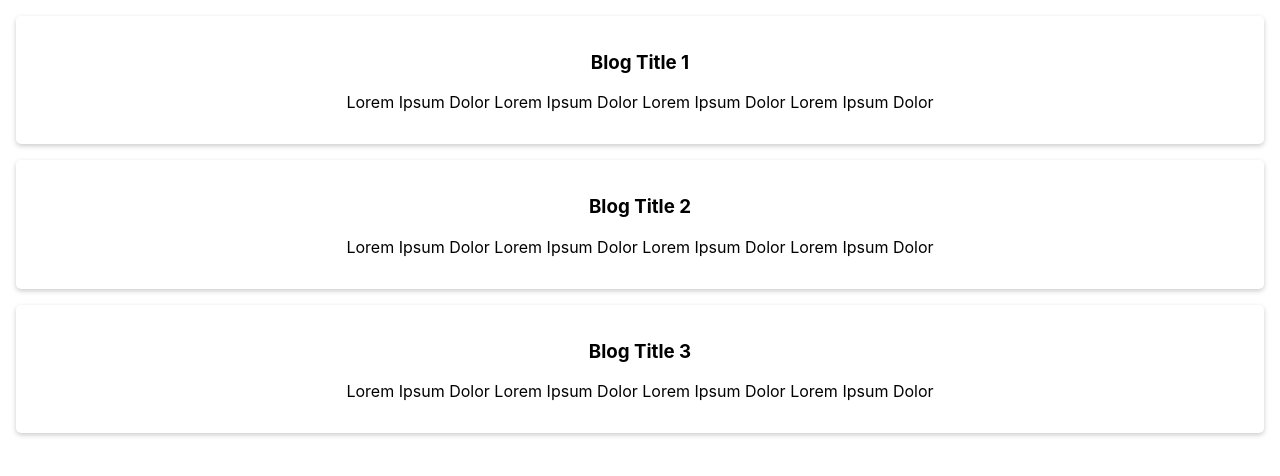
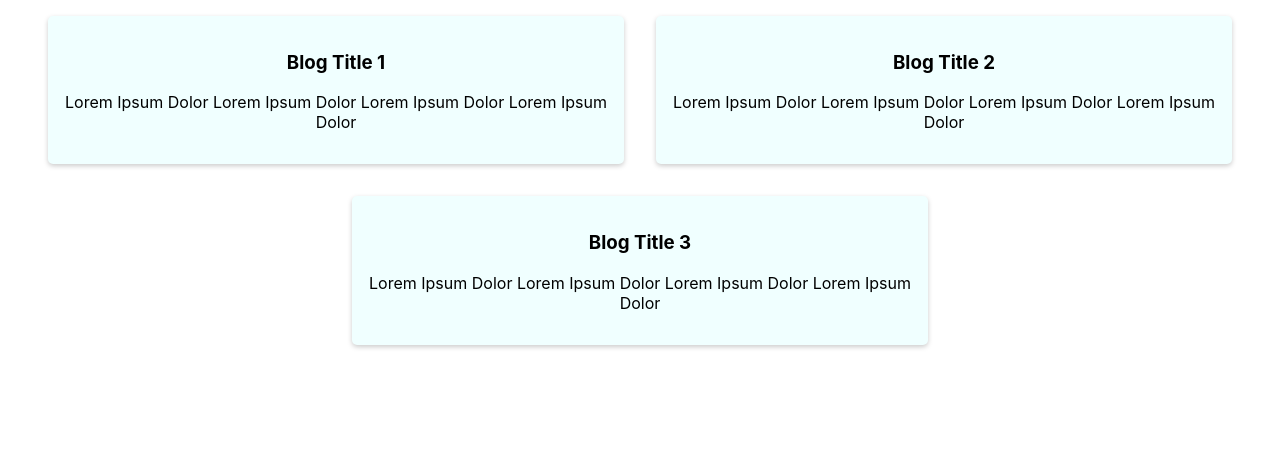
Before and after one commit to JSingh1003/first-react-app, a React (Create React App) app: page / in a window 1280 px wide. Shown: the top 476 px of the page. Built offline with nearby package versions, Linux system fonts and the light colour scheme.

Commit message:
Basic Intro to Styling Components

```diff
--- a/src/App.css
+++ b/src/App.css
@@ -36,11 +36,3 @@
     transform: rotate(360deg);
   }
 }
-
-.BlogCard{
-    margin: 16px;
-      padding: 16px;
-      box-sizing: border-box;
-      border-radius: 5px;
-      box-shadow: 0 2px 5px #ccc;
-  }
--- a/src/BlogCard.js
+++ b/src/BlogCard.js
@@ -2,10 +2,12 @@ import React from "react";
 
 import { dumpLogs } from "./Utils";
 
+import classes from "./BlogCard.module.css";
+
 const BlogCard = (props) => {
-  dumpLogs(props);
+  //   dumpLogs(props);
   return (
-    <div className="BlogCard" key={props.id}>
+    <div className={classes.BlogCard} key={props.id}>
       <h3>{props.title}</h3>
       <p>{props.description}</p>
     </div>
--- /dev/null
+++ b/src/BlogCard.module.css
@@ -0,0 +1,15 @@
+.BlogCard {
+    margin: 16px;
+    padding: 16px;
+    box-sizing: border-box;
+    border-radius: 5px;
+    box-shadow: 0 2px 5px #ccc;
+    background-color: azure;
+}
+
+@media (min-width: 992px){
+    .BlogCard{
+        width: 45%;
+        display: inline-block;
+    }
+}
--- a/src/Utils.js
+++ b/src/Utils.js
@@ -1,12 +1,12 @@
-const isArrayEmpty = (arr) => {
+export const isArrayEmpty = (arr) => {
   if (arr != undefined && arr != null && arr.length > 0) {
     return false;
   }
   return true;
 };
 
-const dumpLogs = (message) => {
+export const dumpLogs = (message) => {
   console.log(message);
 };
 
-export { isArrayEmpty, dumpLogs };
+// export { isArrayEmpty, dumpLogs };
```
Also changed, not shown: 1 other file (tests, documents, lock files or other folders).
